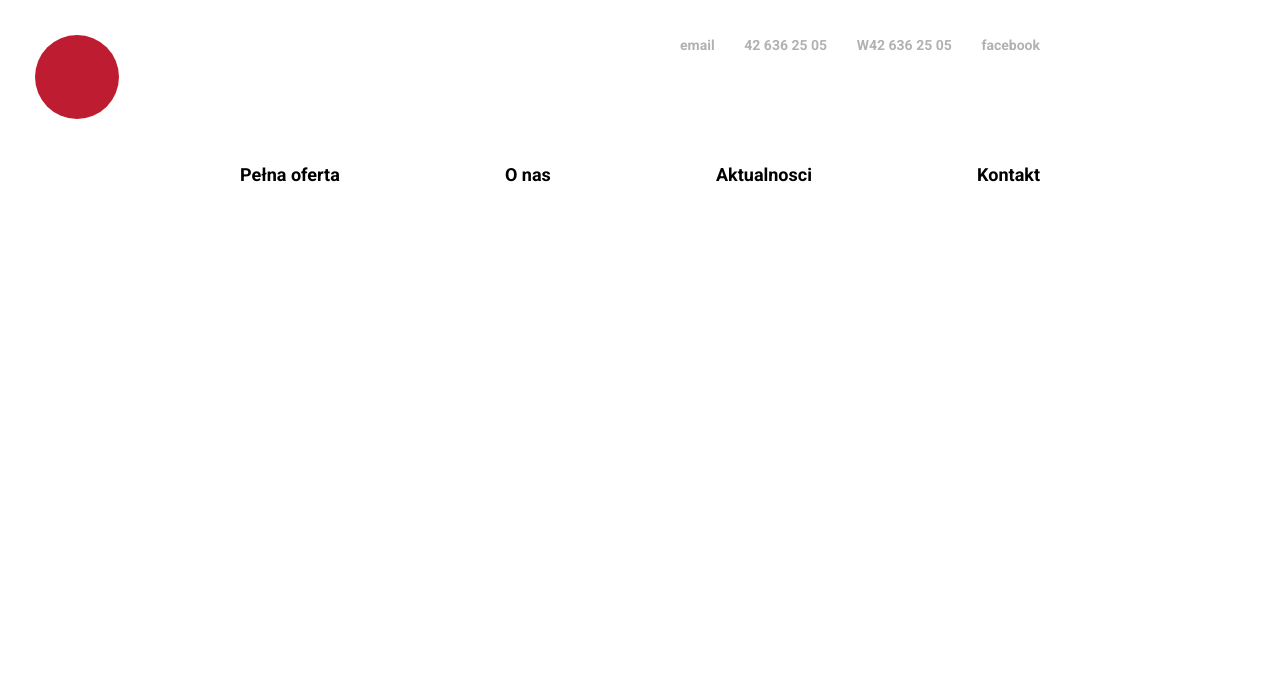
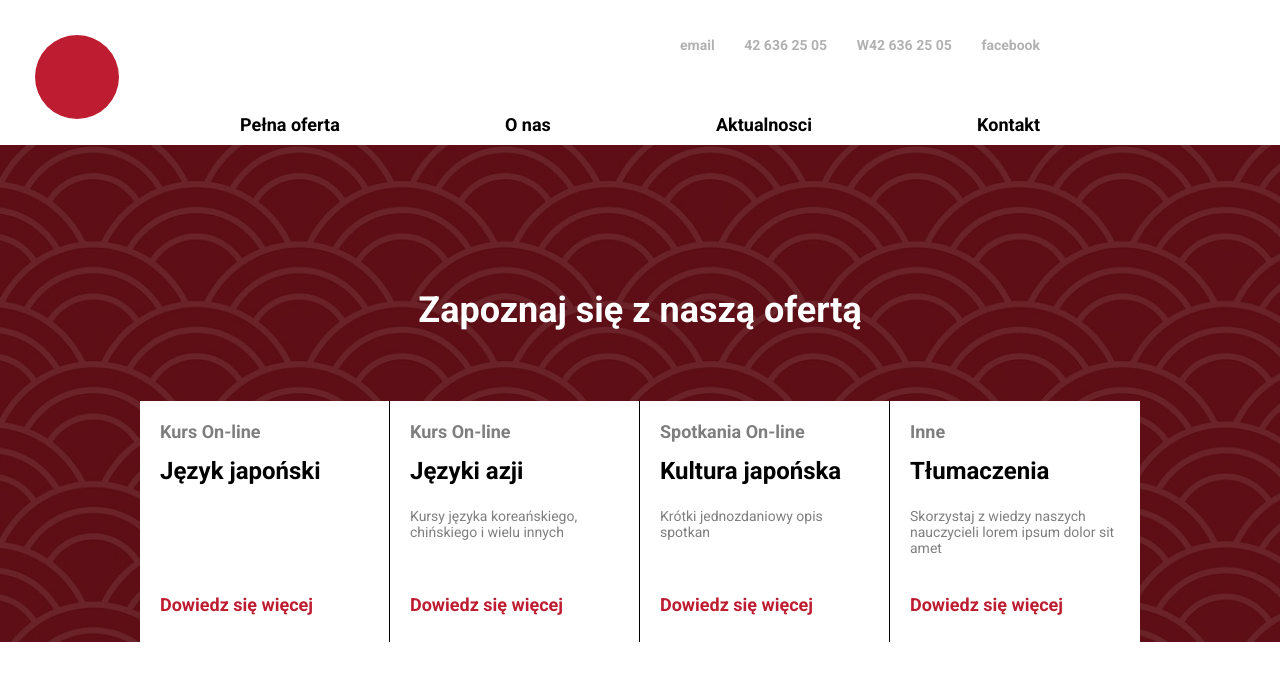
Before and after one commit to TrellixVulnTeam/Japonski_3RIX, a website: page index.html in a window 1280 px wide. Drawn offline with Linux system fonts and the light colour scheme.

Commit message:
section oferty, changed paddings in header

```diff
--- a/index.html
+++ b/index.html
@@ -46,7 +46,54 @@
    </header>
 
    <main>
+      <h1 class="heading-primary">Zapoznaj się z naszą ofertą</h1>
+      <div class="section-oferta row">
+         <div class="oferty">
 
+            <div class="oferta-box">
+               <h3 class="heading-tertiary">
+                  <div class="heading-tertiary--sub">Kurs On-line</div>
+                  <div class="heading-tertiary--main">Język japoński</div>
+               </h3>
+               <p class="oferta-box__text">
+                  &nbsp;
+               </p>
+               <a href="#" class="btn-text">Dowiedz się więcej</a>
+            </div>
+
+            <div class="oferta-box">
+               <h3 class="heading-tertiary">
+                  <div class="heading-tertiary--sub">Kurs On-line</div>
+                  <div class="heading-tertiary--main">Języki azji</div>
+               </h3>
+               <p class="oferta-box__text">
+                  Kursy języka koreańskiego, chińskiego i wielu innych
+               </p>
+               <a href="#" class="btn-text">Dowiedz się więcej</a>
+            </div>
+
+            <div class="oferta-box">
+               <h3 class="heading-tertiary">
+                  <div class="heading-tertiary--sub">Spotkania On-line</div>
+                  <div class="heading-tertiary--main">Kultura japońska</div>
+               </h3>
+               <p class="oferta-box__text">
+                  Krótki jednozdaniowy opis spotkan
+               </p>
+               <a href="#" class="btn-text">Dowiedz się więcej</a>
+            </div>
+
+            <div class="oferta-box">
+               <h3 class="heading-tertiary">
+                  <div class="heading-tertiary--sub">Inne</div>
+                  <div class="heading-tertiary--main">Tłumaczenia</div>
+               </h3>
+               <p class="oferta-box__text">
+                  Skorzystaj z wiedzy naszych nauczycieli lorem ipsum dolor sit amet
+               </p>
+               <a href="#" class="btn-text">Dowiedz się więcej</a>
+            </div>
+         </div>
    </main>
 </body>
 
--- a/sass/base/_typography.scss
+++ b/sass/base/_typography.scss
@@ -18,3 +18,36 @@ ul {
       text-decoration: none;
    }
 }
+
+.heading-primary {
+   padding: 14.4rem 0 7rem 0;
+   text-align: center;
+   color: $color-white;
+}
+
+.heading-tertiary {
+   &--main {
+      font-size: 2.4rem;
+      margin-top: 1.5rem;
+   }
+
+   &--sub {
+      font-size: 1.8rem;
+      color: $color-black;
+      opacity: 0.5;
+   }
+}
+
+.oferta-box {
+   &:not(:last-child) {
+   border-right: 1px solid $color-black;
+   }
+
+   &__text {
+      position: relative;
+      font-size: 1.4rem;
+      color: $color-black;
+      opacity: 0.5;
+      padding: 2.3rem 0 6.6rem 0;
+   }
+}
--- /dev/null
+++ b/sass/components/_button.scss
@@ -0,0 +1,7 @@
+.btn-text {
+   color: $color-primary;
+   font-weight: 700;
+   text-decoration: none;
+   position: absolute;
+   bottom: 2.7rem;
+}
--- a/sass/layout/_header.scss
+++ b/sass/layout/_header.scss
@@ -1,8 +1,7 @@
 .header {
-   height: 22vh;
    background-color: $color-white;
    position: relative;
-   padding-top: 3.3rem;
+   padding: 3.3rem 0 1rem 0;
 
    &__logo-box {
       position: absolute;
@@ -20,12 +19,11 @@
    &__textbox {
       max-width: 80%;
       margin: 0 auto;
-      padding-bottom: 1rem;
    }
 }
 
 .navigation {
-   padding-top: 10rem;
+   padding-top: 5rem;
 
    &__link {
       &:link,
--- a/sass/main.scss
+++ b/sass/main.scss
@@ -10,6 +10,7 @@
 @import "base/utilities";
 
 //Components
+@import "components/button";
 
 //Layout
 @import "layout/footer";
--- a/sass/pages/_home.scss
+++ b/sass/pages/_home.scss
@@ -0,0 +1,33 @@
+main {
+   background-color: rgba(91, 13, 19, 1);
+   z-index: -10;
+   position: relative;
+
+   &:after {
+      content: "";
+      background: url(../../img/bg-pattern.png);
+      top: 0;
+      left: 0;
+      bottom: 0;
+      right: 0;
+      position: absolute;
+      z-index: -8;
+   }
+}
+
+.section-oferta {
+   background-color: $color-white;;
+   position: relative;
+   @include clearfix;
+}
+
+.oferty {
+   display: flex;
+   justify-content: space-between;
+}
+
+.oferta-box {
+   display: block;
+   width: 25%;
+   padding: 2rem;
+}
```
Also changed, not shown: css/style.css, img/bg-pattern.png (added).
